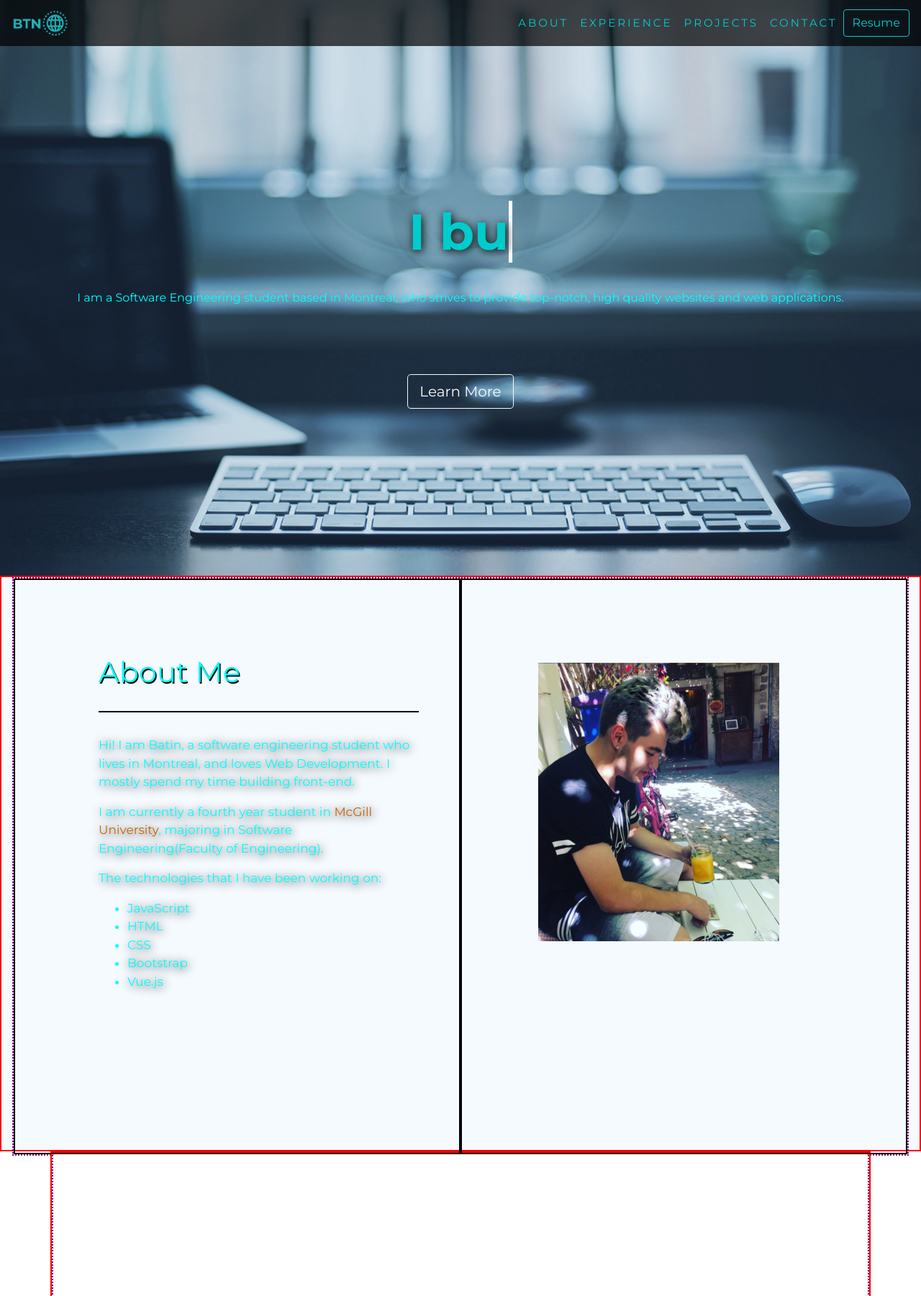
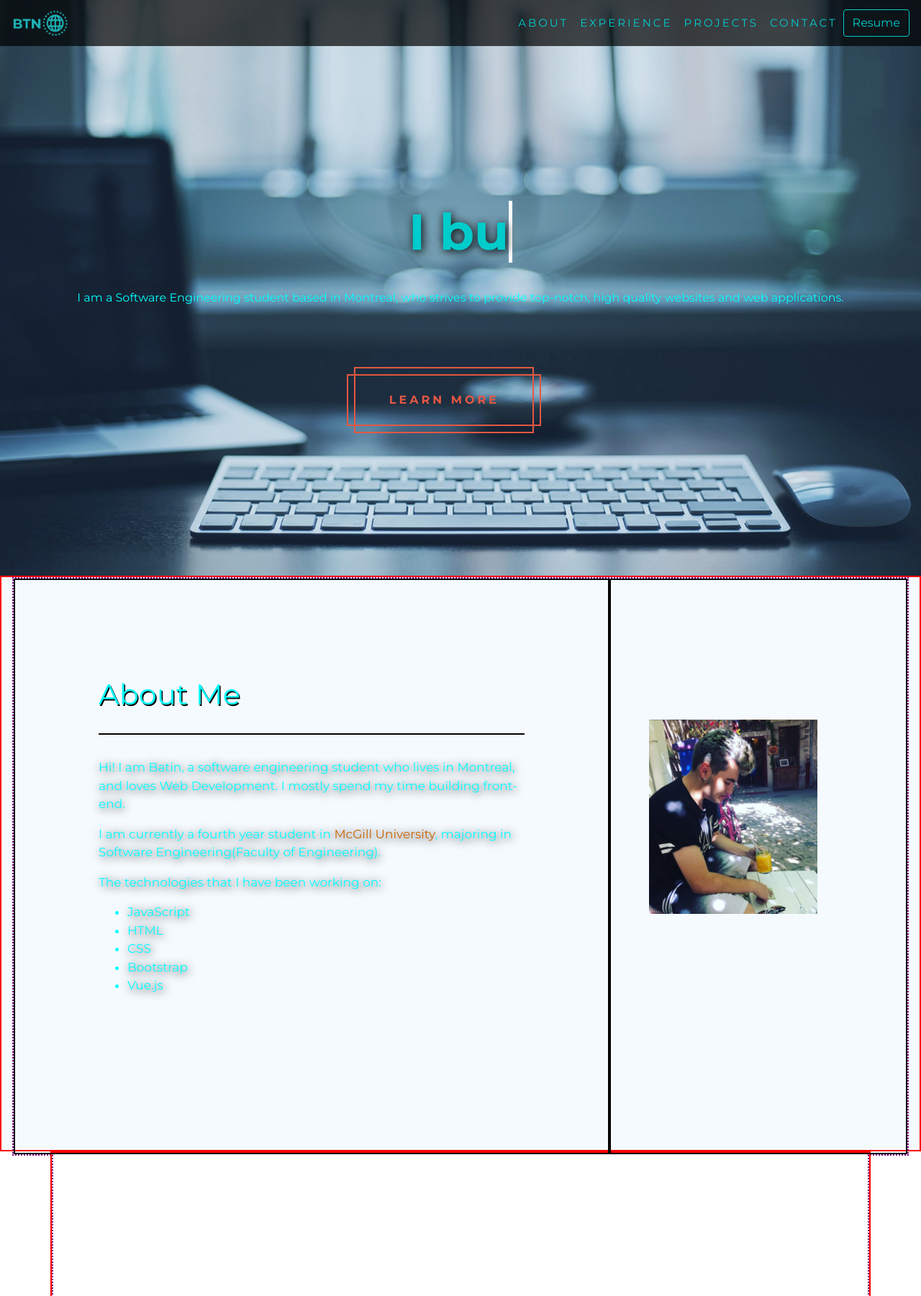
Before and after one commit to batincanbalkan/personalwebsite, a PHP site: page / in a window 1280 px wide. Shown: the top 1801 px of the page at 72% size. Run offline with PHP 8.4, Linux system fonts and the light colour scheme; some libraries are stand-ins or nearby versions.

Commit message:
added fancy border button by Tobias Reich

```diff
--- a/index.html
+++ b/index.html
@@ -57,14 +57,17 @@
 <!-- End about Section -->
 </div>
 	<div class="caption text-center" id="links">
-	<a class="btn btn-outline-light btn-lg" id="learnmorebutton" href="#about">Learn More</a>
+		<a class="button" id="learnmorebutton" href="#about">
+			Learn More
+			<div class="button__horizontal"></div>
+			<div class="button__vertical"></div>
+		</a>
 	</div>
-</div>
 <!-- Start of About Me Section-->
 <div id="about" class="offset">
 	<div class="container-fluid cont1 text" id="container1">
 	<div class="row row1">
-	<div class="col-md-6 col1" id="col1">
+	<div class="col-md-8 col1" id="col1">
 		<div class="paragraph">
 		<h1 class="headaboutme">About Me</h1>
 		<br>
@@ -82,8 +85,8 @@
 		</p>
 		</div>
 	</div>
-	<div class="col-md-6 col2" id="col2">
-		<img id="myimage"class="mx-auto d-block" src="resources/newmyimage.png">
+	<div class="col-md-4 col2" id="col2">
+		<img id="myimage"class="mx-auto d-block" src="resources/imageresized.png">
 	</div>
 	</div>
 	</div>
--- a/style.css
+++ b/style.css
@@ -93,15 +93,21 @@ ul.navbar-nav a:hover {
     #summary {
         font-size: 18px;
     }
-    #learnmorebutton {
-        margin-top: 12%;
-        padding-top: 8px;
-    }
     #about {
         font-size: 15px;
     }
-    #myimage {
-        padding: 50px;
+    .col2 {
+        min-height: 33.33%;
+        height: 33.33%;
+        margin-top: unset;
+        padding-right: unset;
+    }
+    #learnmorebutton {
+        width: 50%!important;
+        position: unset;
+        right: unset;
+        left: 25%;
+        top: 50px;
     }
 }
 #col1, #col2 {
@@ -129,11 +135,12 @@ ul.navbar-nav a:hover {
 .paragraph {
     margin-top: 15%;
     padding-left: 100px;
-    padding-right: 40px;
+    padding-right: 100px;
     font-size: 17px;
+
 }
 #myimage {
-    margin-top: 17%;
+    margin-top: 47%;
     padding-right: 70px;
 }
 #universitylink {
@@ -151,6 +158,7 @@ ul.navbar-nav a:hover {
     border: 2px solid white;
     height: 100vh;
 }
+/* typewriter effect imported */
 .typewrite {
     font-weight: bold!important;
     font-size: 70px!important;
@@ -158,3 +166,80 @@ ul.navbar-nav a:hover {
     position: relative;
     color: rgb(0,204,204);
 }
+/*button effect imported */
+.button {
+    --offset: 10px;
+    --border-size: 2px;
+    display: block;
+    position: relative;
+    padding: 1.5em 3em;
+    -webkit-appearance: none;
+       -moz-appearance: none;
+            appearance: none;
+    border: 0;
+    background: transparent;
+    color: #e55743;
+    text-transform: uppercase;
+    letter-spacing: .25em;
+    outline: none;
+    cursor: pointer;
+    font-weight: bold;
+    border-radius: 0;
+    box-shadow: inset 0 0 0 var(--border-size) currentcolor;
+    transition: background .8s ease;
+  }
+  .button:hover {
+    background: rgba(100, 0, 0, 0.03);
+  }
+  .button__horizontal, .button__vertical {
+    position: absolute;
+    top: var(--horizontal-offset, 0);
+    right: var(--vertical-offset, 0);
+    bottom: var(--horizontal-offset, 0);
+    left: var(--vertical-offset, 0);
+    transition: -webkit-transform .8s ease;
+    transition: transform .8s ease;
+    transition: transform .8s ease, -webkit-transform .8s ease;
+    will-change: transform;
+  }
+  .button__horizontal::before, .button__vertical::before {
+    content: '';
+    position: absolute;
+    border: inherit;
+  }
+  .button__horizontal {
+    --vertical-offset: calc(var(--offset) * -1);
+    border-top: var(--border-size) solid currentcolor;
+    border-bottom: var(--border-size) solid currentcolor;
+  }
+  .button__horizontal::before {
+    top: calc(var(--vertical-offset) - var(--border-size));
+    bottom: calc(var(--vertical-offset) - var(--border-size));
+    left: calc(var(--vertical-offset) * -1);
+    right: calc(var(--vertical-offset) * -1);
+  }
+  .button:hover .button__horizontal {
+    -webkit-transform: scaleX(0);
+            transform: scaleX(0);
+  }
+  .button__vertical {
+    --horizontal-offset: calc(var(--offset) * -1);
+    border-left: var(--border-size) solid currentcolor;
+    border-right: var(--border-size) solid currentcolor;
+  }
+  .button__vertical::before {
+    top: calc(var(--horizontal-offset) * -1);
+    bottom: calc(var(--horizontal-offset) * -1);
+    left: calc(var(--horizontal-offset) - var(--border-size));
+    right: calc(var(--horizontal-offset) - var(--border-size));
+  }
+  .button:hover .button__vertical {
+    -webkit-transform: scaleY(0);
+            transform: scaleY(0);
+  }
+#learnmorebutton {
+    width: 250px!important;
+    text-align: center;
+    position: absolute;
+    right: 42%;
+}
```
Also changed, not shown: resources/imageresized.png (added).
